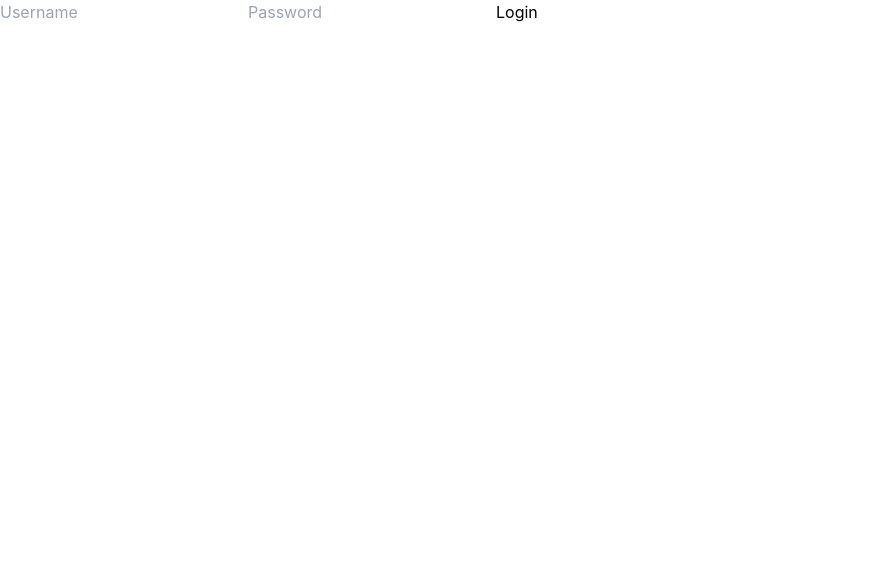
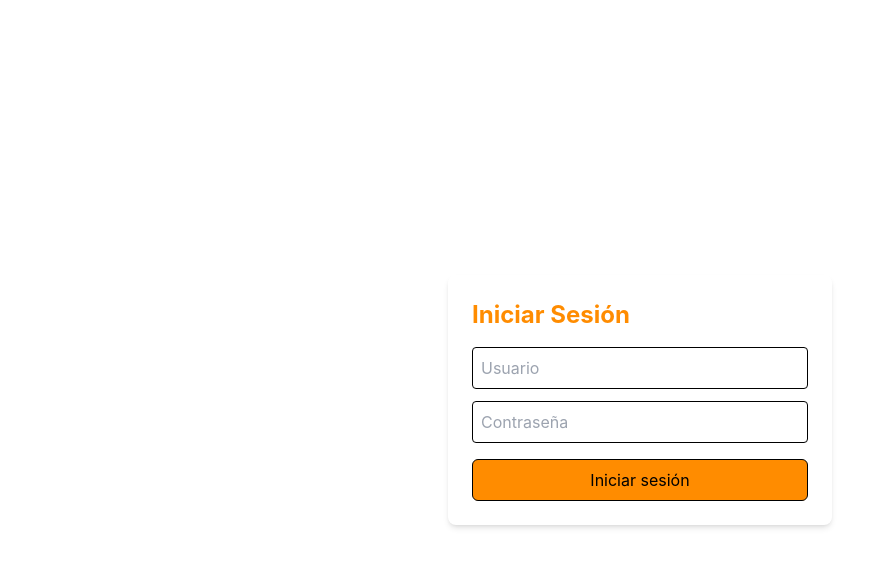
Before and after one commit to francohenker/aux-typing, a React (Create React App) app in the folder front-end/: page /LoginPage in a window 1280 px wide. Shown: the top 566 px of the page, without its empty margins (0-893 px from the left). Built offline with nearby package versions, Linux system fonts and the light colour scheme.

Commit message:
login page and register page now have styles

```diff
--- a/front-end/src/pages/LoginPage.js
+++ b/front-end/src/pages/LoginPage.js
@@ -1,48 +1,4 @@
-
-// import React, { useState } from 'react';
-
-// function LoginPage() {
-//   const [username, setUsername] = useState('');
-//   const [password, setPassword] = useState('');
-
-//   const handleLogin = () => {
-//     console.log('Usuario:', username);
-//     console.log('Contraseña:', password);
-//   };
-
-//   return (
-//     <div className="flex flex-col items-center justify-center min-h-screen bg-gray-100">
-//       <div className="bg-white p-6 rounded-lg shadow-md w-full max-w-sm">
-//         <h2 className="text-2xl font-bold mb-4 text-orange-600">Iniciar Sesión</h2>
-//         <input
-//           type="text"
-//           placeholder="Usuario"
-//           value={username}
-//           onChange={(e) => setUsername(e.target.value)}
-//           className="w-full mb-3 p-2 border border-gray-300 rounded"
-//         />
-//         <input
-//           type="password"
-//           placeholder="Contraseña"
-//           value={password}
-//           onChange={(e) => setPassword(e.target.value)}
-//           className="w-full mb-4 p-2 border border-gray-300 rounded"
-//         />
-//         <button
-//           onClick={handleLogin}
-//           className="bg-orange-500 text-white px-4 py-2 rounded-md border border-black hover:bg-orange-600 w-full"
-//         >
-//           Iniciar sesión
-//         </button>
-//       </div>
-//     </div>
-//   );
-// }
-// export default LoginPage;
-
-// LoginPage.js
 import React, { useState } from 'react';
-
 
 const LoginPage = () => {
   const [nickname, setUsername] = useState('');
@@ -59,7 +15,7 @@
     const data = await response.json();
     if (data.access_token) {
       localStorage.setItem('token', data.access_token);
-      window.location.href = '/'
+      window.location.href = '/';
     } else {
       alert('Login failed');
       console.error('Login failed');
@@ -67,10 +23,30 @@
   };
 
   return (
-    <div>
-      <input value={nickname} onChange={(e) => setUsername(e.target.value)} placeholder="Username" />
-      <input value={password} onChange={(e) => setPassword(e.target.value)} placeholder="Password" type="password" />
-      <button onClick={handleLogin}>Login</button>
+    <div className="flex flex-col items-center justify-center min-h-screen bg-gray-100">
+      <div className="bg-white p-6 rounded-lg shadow-md w-full max-w-sm">
+        <h2 className="text-2xl font-bold mb-4 text-orange-600">Iniciar Sesión</h2>
+        <input
+          type="text"
+          placeholder="Usuario"
+          value={nickname}
+          onChange={(e) => setUsername(e.target.value)}
+          className="w-full mb-3 p-2 border border-gray-300 rounded"
+        />
+        <input
+          type="password"
+          placeholder="Contraseña"
+          value={password}
+          onChange={(e) => setPassword(e.target.value)}
+          className="w-full mb-4 p-2 border border-gray-300 rounded"
+        />
+        <button
+          onClick={handleLogin}
+          className="bg-orange-500 text-white px-4 py-2 rounded-md border border-black hover:bg-orange-600 w-full"
+        >
+          Iniciar sesión
+        </button>
+      </div>
     </div>
   );
 };
--- a/front-end/src/pages/RegisterPage.js
+++ b/front-end/src/pages/RegisterPage.js
@@ -1,11 +1,8 @@
 import React, { useState } from 'react';
-
 
 const RegisterPage = () => {
   const [nickname, setUsername] = useState('');
   const [password, setPassword] = useState('');
-  //VER DONDE SE PUEDE MODIFICAR EL HECHO DE QUE UN USUARIO PUEDA CONVERTIRSE EN ADMINISTRADOR DEL SISTEMA
-  const [admin, setAdmin] = useState(false);
 
   const handleRegister = async () => {
     const response = await fetch('http://localhost:4000/users/create', {
@@ -13,20 +10,40 @@
       headers: {
         'Content-Type': 'application/json',
       },
-      body: JSON.stringify({ nickname, password, admin }),
+      body: JSON.stringify({ nickname, password }),
     });
-    if(response.status === 201){
-        window.location.href = '/LoginPage'
-    }else{
-        alert('Registration failed');
+    if (response.status === 201) {
+      window.location.href = '/LoginPage';
+    } else {
+      alert('Registration failed');
     }
   };
 
   return (
-    <div>
-      <input value={nickname} onChange={(e) => setUsername(e.target.value)} placeholder="Username" />
-      <input value={password} onChange={(e) => setPassword(e.target.value)} placeholder="Password" type="password" />
-      <button onClick={handleRegister}>Register</button>
+    <div className="flex flex-col items-center justify-center min-h-screen bg-gray-100">
+      <div className="bg-white p-6 rounded-lg shadow-md w-full max-w-sm">
+        <h2 className="text-2xl font-bold mb-4 text-orange-600">Registrar</h2>
+        <input
+          type="text"
+          placeholder="Usuario"
+          value={nickname}
+          onChange={(e) => setUsername(e.target.value)}
+          className="w-full mb-3 p-2 border border-gray-300 rounded"
+        />
+        <input
+          type="password"
+          placeholder="Contraseña"
+          value={password}
+          onChange={(e) => setPassword(e.target.value)}
+          className="w-full mb-4 p-2 border border-gray-300 rounded"
+        />
+        <button
+          onClick={handleRegister}
+          className="bg-orange-500 text-white px-4 py-2 rounded-md border border-black hover:bg-orange-600 w-full"
+        >
+          Registrar
+        </button>
+      </div>
     </div>
   );
 };
```
Also changed, not shown: 1 other file (tests, documents, lock files or other folders).
